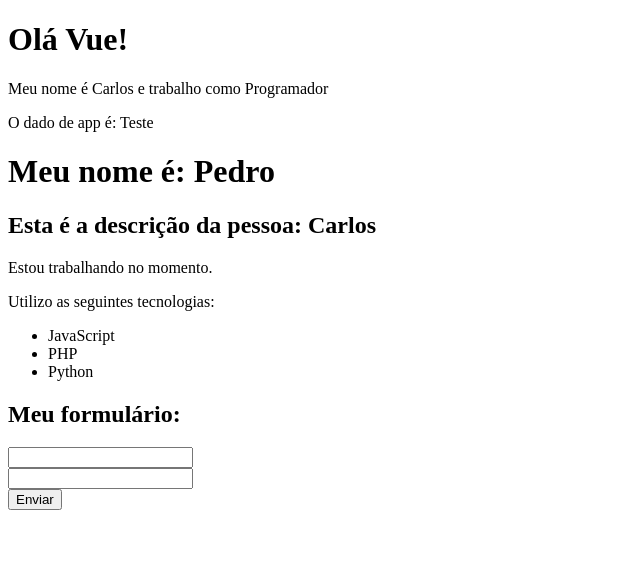
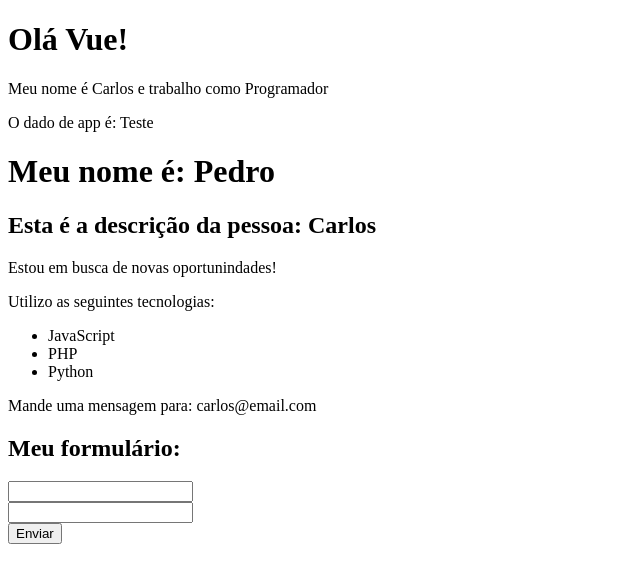
Before and after one commit to ByteCarlos/curso_vue_ytb, a Vue app: page / in a window 1280 px wide. Shown: the top 582 px of the page, without its empty margins (0-640 px from the left). Built offline with nearby package versions, Linux system fonts and the light colour scheme.

Commit message:
Conhecendo as diretivas (v-if, v-else, v-show)

```diff
--- a/src/components/Info.vue
+++ b/src/components/Info.vue
@@ -1,17 +1,25 @@
 <template>
     <div>
-        <p>Estou trabalhando no momento.</p>
+        <p v-if="esta_trabalhando">Estou trabalhando no momento.</p>
+        <p v-else>Estou em busca de novas oportunindades!</p>
         <p>Utilizo as seguintes tecnologias:</p>
         <ul>
             <li>JavaScript</li>
             <li>PHP</li>
             <li>Python</li>
-
         </ul>
+        <p v-show="mostrar_email">Mande uma mensagem para: {{ email }}</p>
     </div>
 </template>
 <script>
     export default {
-        name: 'Info'
+        name: 'Info',
+        data() {
+            return {
+                esta_trabalhando: false,
+                mostrar_email: true,
+                email: 'carlos@email.com'
+            }
+        }
     }
 </script>
```
